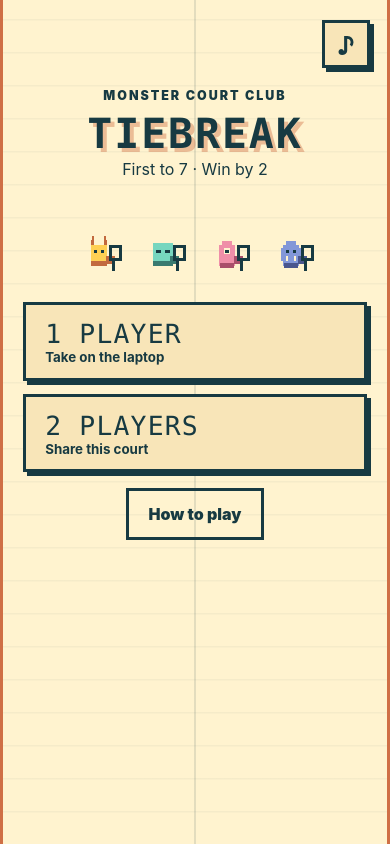
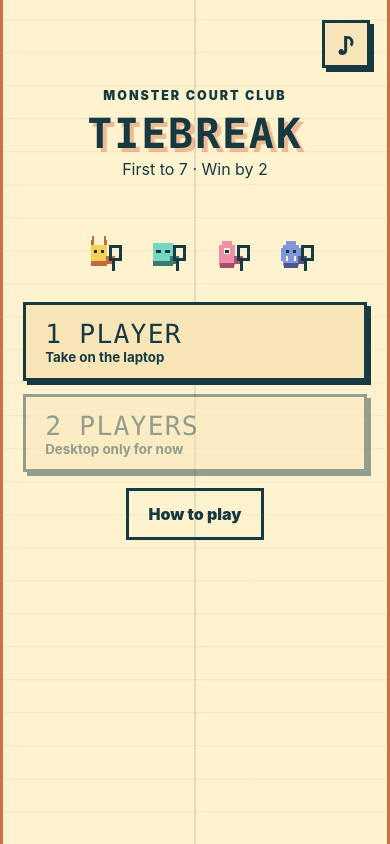
Before and after one commit to saornek/apps-on-the-house, a React (Vite) app in the folder tiebreak/: page / in a window 390 px wide. Built offline with nearby package versions, Linux system fonts and the light colour scheme.

Commit message:
fix: disable Tiebreak multiplayer on mobile

```diff
--- a/tiebreak/src/App.jsx
+++ b/tiebreak/src/App.jsx
@@ -37,6 +37,33 @@ function useReducedMotion() {
   }, [])
 
   return reducedMotion
+}
+
+function useMediaQuery(query) {
+  const [matches, setMatches] = useState(() =>
+    globalThis.matchMedia?.(query).matches ?? false,
+  )
+
+  useEffect(() => {
+    const media = globalThis.matchMedia?.(query)
+    if (!media) return undefined
+    const update = () => setMatches(media.matches)
+    update()
+    if (media.addEventListener) {
+      media.addEventListener('change', update)
+    } else {
+      media.addListener?.(update)
+    }
+    return () => {
+      if (media.removeEventListener) {
+        media.removeEventListener('change', update)
+      } else {
+        media.removeListener?.(update)
+      }
+    }
+  }, [query])
+
+  return matches
 }
 
 function monsterFor(monsterId) {
@@ -125,6 +152,7 @@ export default function App() {
   const audioRef = useRef(null)
   audioRef.current ??= createAudio()
   const reducedMotion = useReducedMotion()
+  const disableLocalMultiplayer = useMediaQuery('(max-width: 767px)')
   const startMatch = useCallback(() => dispatch({ type: 'start-match' }), [])
   const returnHome = useCallback(() => dispatch({ type: 'home' }), [])
   const finishMatch = useCallback((match) => {
@@ -140,7 +168,9 @@ export default function App() {
       <HomeScreen
         phase={state.phase}
         muted={muted}
+        disableLocalMultiplayer={disableLocalMultiplayer}
         onChooseMode={(mode) => {
+          if (mode === 'local' && disableLocalMultiplayer) return
           audioRef.current.unlock(muted)
           dispatch({ type: 'choose-mode', mode, monsterId: loadLastMonster() })
         }}
--- a/tiebreak/src/screens/HomeScreen.jsx
+++ b/tiebreak/src/screens/HomeScreen.jsx
@@ -1,4 +1,4 @@
-import { useState } from 'react'
+import React, { useState } from 'react'
 import { MONSTERS } from '../game/roster.js'
 import ModalBoundary from './ModalBoundary.jsx'
 import MonsterFigure from './MonsterFigure.jsx'
@@ -30,6 +30,7 @@ function HowToPlayDialog({ onClose }) {
 export default function HomeScreen({
   phase,
   muted,
+  disableLocalMultiplayer = false,
   onChooseMode,
   onChooseDifficulty,
   onBack,
@@ -98,9 +99,13 @@ export default function HomeScreen({
             <span>1 Player</span>
             <small>Take on the laptop</small>
           </button>
-          <button type="button" onClick={() => onChooseMode('local')}>
+          <button
+            type="button"
+            disabled={disableLocalMultiplayer}
+            onClick={() => onChooseMode('local')}
+          >
             <span>2 Players</span>
-            <small>Share this court</small>
+            <small>{disableLocalMultiplayer ? 'Desktop only for now' : 'Share this court'}</small>
           </button>
         </div>
         <button className="button button--quiet" type="button" onClick={() => setShowHelp(true)}>
```
Also changed, not shown: 1 other file (tests, documents, lock files or other folders).
